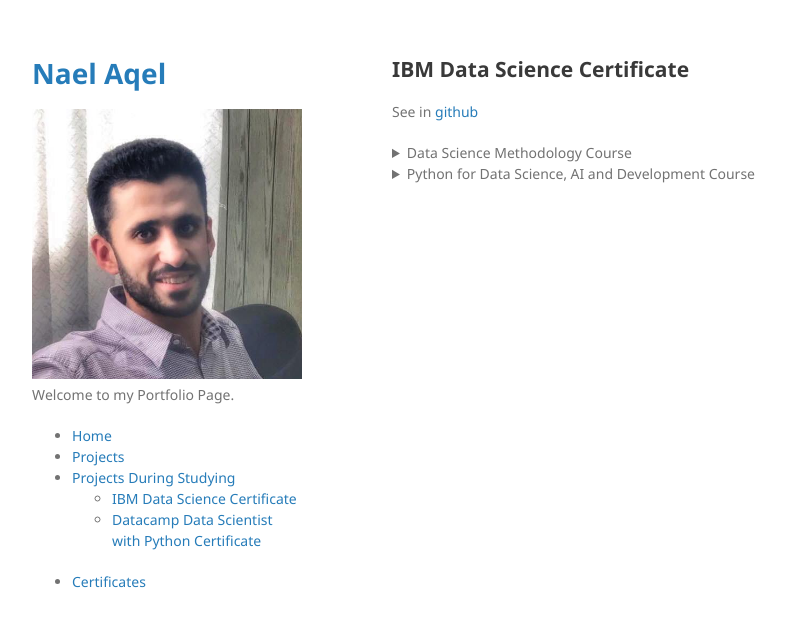
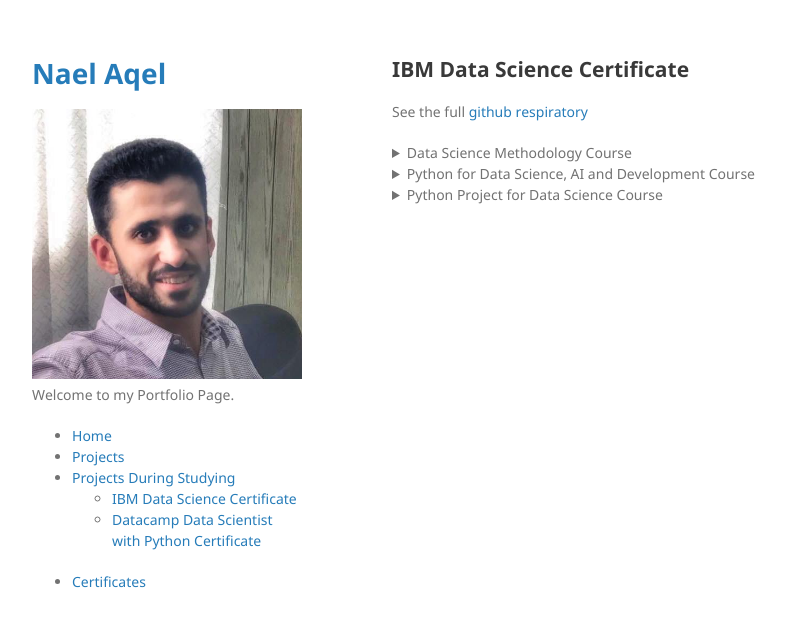
Before and after one commit to NaelAqel/naelaqel.github.io, a Jekyll site: the page built from IBM Page.md, in a window 1280 px wide. Shown: the top 627 px of the page, without its empty margins (178-964 px from the left). Built offline with Jekyll 4.4.1, drawn with Linux system fonts in a browser that asks for light colours.

Commit message:
Add Python Project for Data Science Course

```diff
--- a/IBM Page.md
+++ b/IBM Page.md
@@ -4,7 +4,7 @@
 <section1></section1>
 
 ## IBM Data Science Certificate
-See in <a target='_blank' href='https://github.com/NaelAqel/IBM_Data_Science_Professional_Certificate'>github</a>
+See the full <a target='_blank' href='https://github.com/NaelAqel/IBM_Data_Science_Professional_Certificate'>github respiratory</a>
 
 <details>
   <summary>Data Science Methodology Course</summary>
@@ -40,3 +40,11 @@
   <li><a href='https://nbviewer.org/github/NaelAqel/IBM_Data_Science_Professional_Certificate/blob/a37f6b8d20935b549fc2c01d6cfd0897dd81dc35/04%20Python%20for%20Data%20Science%2C%20AI%20%26%20Development/20%20Webscraping.ipynb'>Webscraping</a></li>
   <li><a href='https://nbviewer.org/github/NaelAqel/IBM_Data_Science_Professional_Certificate/blob/a37f6b8d20935b549fc2c01d6cfd0897dd81dc35/04%20Python%20for%20Data%20Science%2C%20AI%20%26%20Development/21%20Working%20with%20different%20file%20formats.ipynb'>Working with different file formats</a></li>
 </details>
+
+<details>
+  <summary>Python Project for Data Science Course</summary>
+
+  <li><a href='https://nbviewer.org/github/NaelAqel/IBM_Data_Science_Professional_Certificate/blob/a37f6b8d20935b549fc2c01d6cfd0897dd81dc35/05%20Python%20Project%20for%20Data%20Science/01%20Extracting%20Stock%20Data%20Using%20Python%20Library.ipynb'>Extracting Stock Data Using Python Library</a></li>
+  <li><a href='https://nbviewer.org/github/NaelAqel/IBM_Data_Science_Professional_Certificate/blob/a37f6b8d20935b549fc2c01d6cfd0897dd81dc35/05%20Python%20Project%20for%20Data%20Science/02%20Extracting%20Stock%20Data%20Using%20a%20Web%20Scraping.ipynb'>Extracting Stock Data Using a Web Scraping</a></li>
+  <li><a href='https://nbviewer.org/github/NaelAqel/IBM_Data_Science_Professional_Certificate/blob/a37f6b8d20935b549fc2c01d6cfd0897dd81dc35/05%20Python%20Project%20for%20Data%20Science/03%20Final%20Assignment.ipynb'>Final Assignment</a></li>
+</details>
```
